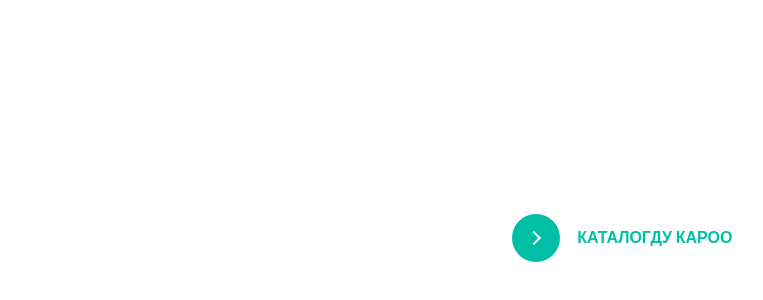
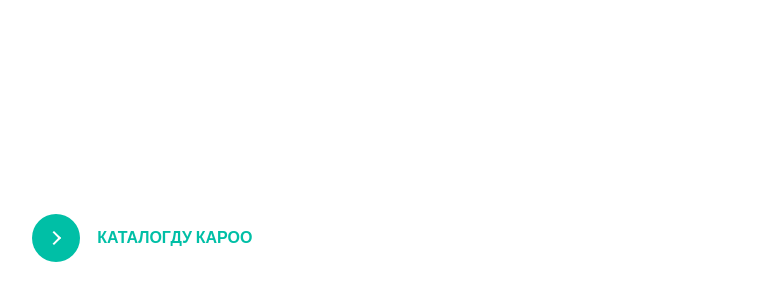
Before and after one commit to Archabek07/TestBtn, a plain HTML site: page index.html in a window 1280 px wide. Shown: the part 162-462 px from the top of the page, without its empty margins (0-763 px from the left). Drawn offline with Linux system fonts and the light colour scheme.

Commit message:
Third Commit

```diff
--- a/index.html
+++ b/index.html
@@ -15,7 +15,7 @@
         </span>
         <a
           class="button-text"
-          href="https://www.notion.so/kuzdemi/fc8cee3e797b49f79b8501882682016b"
+          href="https://kutucha.kuzdemi.com/fc8cee3e797b49f79b8501882682016b"
           >Каталогду кароо</a
         >
       </button>
--- a/index.scss
+++ b/index.scss
@@ -20,7 +20,6 @@ $black: #00bfa6;
 }
 
 body {
-  background: transparent;
   font-family: "Mukta", sans-serif;
   font-size: 1rem;
   line-height: 1.5;
@@ -28,6 +27,8 @@ body {
   align-items: center;
   justify-content: center;
   margin: 0;
+  max-width: 20rem;
+  border-radius: 50px;
   min-height: 100vh;
 }
 
```
Also changed, not shown: css/index.min.css.
